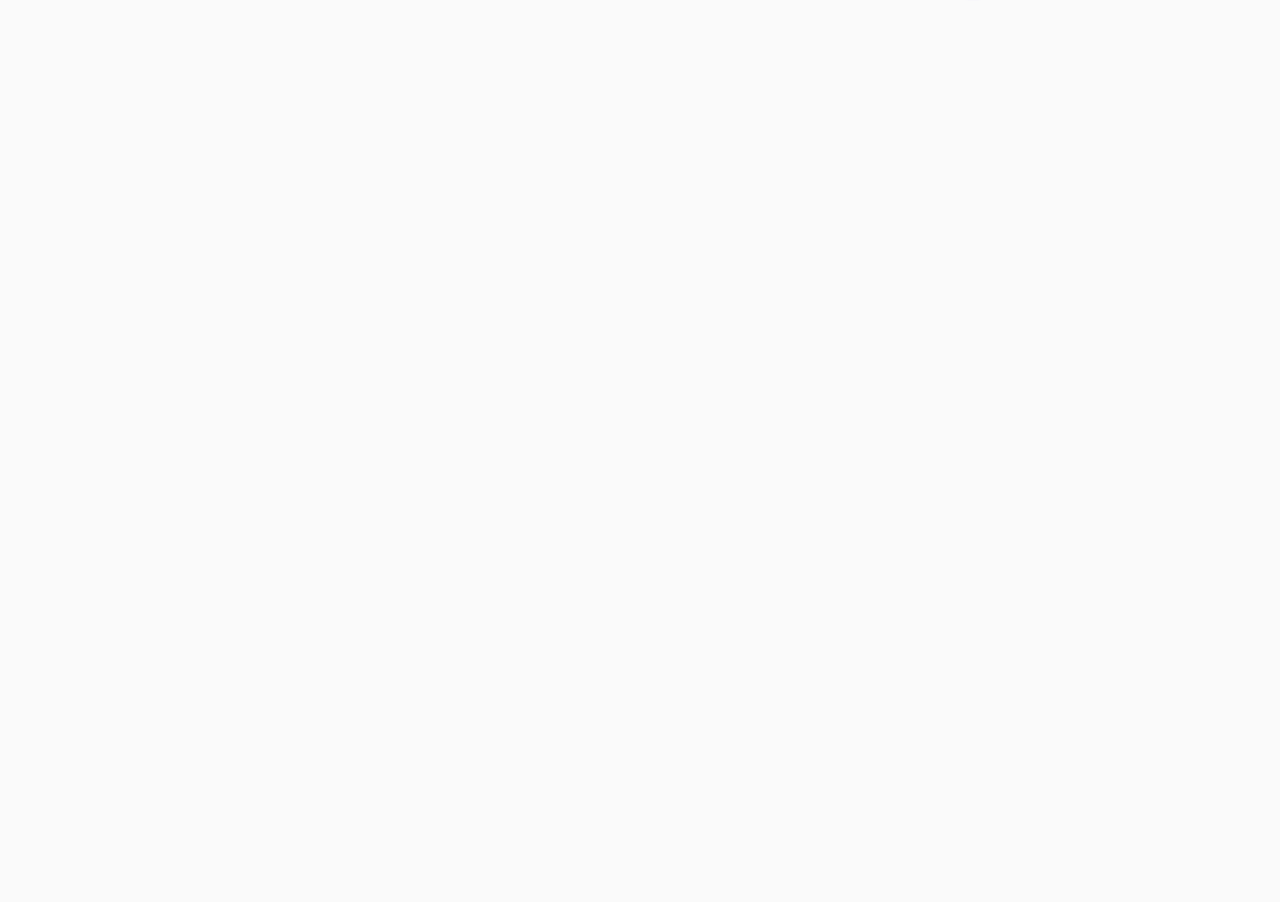
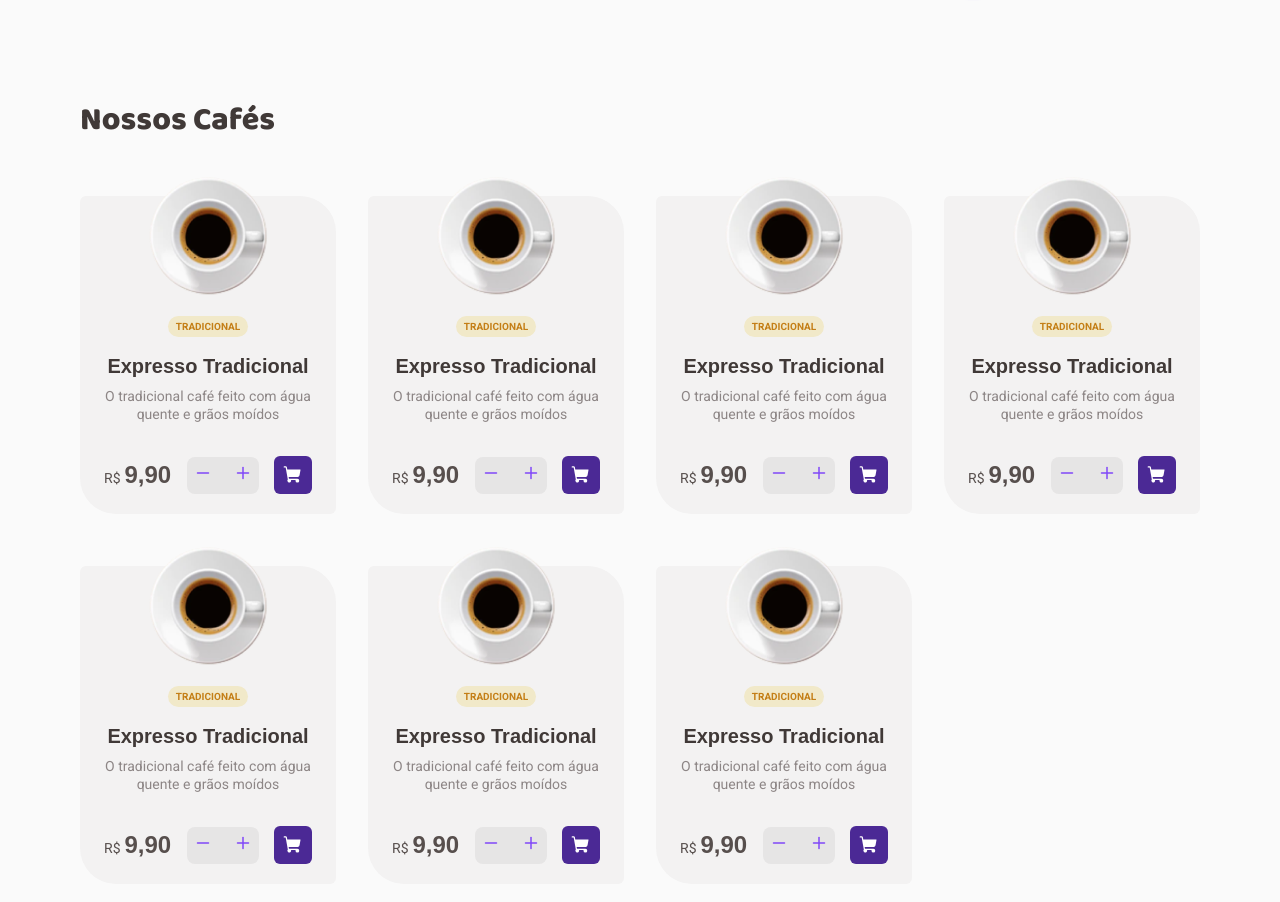
Before and after one commit to felipesouza91/ignite22-desafios, a React (Vite) app in the folder 02-coffer-delivery/: page / in a window 1280 px wide. Shown: the part 548-1450 px from the top of the page. Before the commit the page ends 800 px from the top, so only its background shows below. Built offline with nearby package versions, Linux system fonts and the light colour scheme.

Commit message:
feat: finish coffee card component

```diff
--- /dev/null
+++ b/02-coffer-delivery/src/components/CoffeeCard/index.tsx
@@ -0,0 +1,48 @@
+import React from 'react';
+import IconButton from './../IconButton/index';
+import { ShoppingCart, Plus, Minus } from 'phosphor-react';
+import CoffeeImg from '../../assets/Coffee.png';
+import {
+  CoffeeCardContainer,
+  CardImage,
+  CoffeeType,
+  Title,
+  Description,
+  Footer,
+  Price,
+  QuantityInputGroup,
+  QuantityInput,
+} from './styles';
+
+const CoffeeCard: React.FC = () => {
+  return (
+    <CoffeeCardContainer>
+      <CardImage src={CoffeeImg} />
+      <CoffeeType>TRADICIONAL</CoffeeType>
+      <Title>Expresso Tradicional</Title>
+      <Description>
+        O tradicional café feito com água quente e grãos moídos
+      </Description>
+      <Footer>
+        <Price>
+          <span>R$</span> 9,90
+        </Price>
+        <QuantityInputGroup>
+          <button>
+            <Minus weight="bold" />
+          </button>
+          <QuantityInput type="input" />
+          <button>
+            <Plus weight="bold" />
+          </button>
+        </QuantityInputGroup>
+        <IconButton
+          backgroundColor="purple-dark"
+          icon={<ShoppingCart size={20} weight="fill" />}
+        />
+      </Footer>
+    </CoffeeCardContainer>
+  );
+};
+
+export default CoffeeCard;
--- /dev/null
+++ b/02-coffer-delivery/src/components/CoffeeCard/styles.ts
@@ -0,0 +1,102 @@
+import styled from 'styled-components';
+
+export const CoffeeCardContainer = styled.div`
+  width: 256px;
+  display: flex;
+  flex-direction: column;
+  align-items: center;
+  padding: 0 24px 20px 24px;
+  background: ${({ theme }) => theme['base-card']};
+  border-radius: 6px 36px;
+  margin-top: 20px;
+`;
+
+export const CardImage = styled.img`
+  width: 120px;
+  height: 120px;
+  top: -20px;
+  position: relative;
+`;
+
+export const CoffeeType = styled.span`
+  padding: 4px 8px;
+  background: ${({ theme }) => theme['yellow-light']};
+  font-size: 10px;
+  line-height: 130%;
+  color: ${({ theme }) => theme['yellow-dark']};
+  font-weight: 700;
+  border-radius: 13px;
+  margin-bottom: 16px;
+`;
+
+export const Title = styled.span`
+  font-family: 'Baboo 2', sans-serif;
+  font-size: 20px;
+  font-weight: 700;
+  color: ${({ theme }) => theme['base-subtitle']};
+  line-height: 130%;
+  margin-bottom: 8px;
+`;
+
+export const Description = styled.span`
+  font-size: 14px;
+  font-weight: 400;
+  color: ${({ theme }) => theme['base-label']};
+  text-align: center;
+  line-height: 130%;
+  margin-bottom: 33px;
+`;
+
+export const Footer = styled.div`
+  display: flex;
+  width: 100%;
+  flex-direction: row;
+  align-items: center;
+  justify-content: space-between;
+`;
+
+export const Price = styled.div`
+  display: flex;
+  flex-direction: row;
+  align-items: baseline;
+  font-family: 'Boloo 2', sans-serif;
+  font-size: 24px;
+  gap: 4px;
+  font-weight: 800;
+
+  color: ${({ theme }) => theme['base-text']};
+  & > span {
+    font-size: 14px;
+    font-family: 'Roboto', sans-serif;
+    font-weight: 400;
+  }
+`;
+
+export const QuantityInputGroup = styled.div`
+  display: flex;
+  flex-direction: row;
+  align-items: center;
+
+  width: 72px;
+  padding: 8.5px 8px;
+  background: ${({ theme }) => theme['base-button']};
+  border-radius: 8px;
+  border: none;
+  gap: 4px;
+  & > button {
+    background: none;
+    border: none;
+    cursor: pointer;
+  }
+
+  & > button > svg {
+    color: ${({ theme }) => theme.purple};
+  }
+`;
+
+export const QuantityInput = styled.input`
+  width: 100%;
+  background: transparent;
+  border: none;
+  text-align: center;
+`;
--- a/02-coffer-delivery/src/components/Header/index.tsx
+++ b/02-coffer-delivery/src/components/Header/index.tsx
@@ -7,8 +7,8 @@
   HeaderSuffix,
   Location,
   NavContainer,
-  IconButton,
 } from './styles';
+import IconButton from '../IconButton';
 
 const Header: React.FC = () => {
   return (
@@ -20,9 +20,10 @@
             <MapPin size={22} weight="fill" />
             <span>Porto Alegre, RS</span>
           </Location>
-          <IconButton>
-            <ShoppingCart size={22} weight="fill" />
-          </IconButton>
+          <IconButton
+            backgroundColor="yellow-light"
+            icon={<ShoppingCart size={22} weight="fill" />}
+          />
         </HeaderSuffix>
       </NavContainer>
     </HeaderContainer>
--- a/02-coffer-delivery/src/components/Header/styles.ts
+++ b/02-coffer-delivery/src/components/Header/styles.ts
@@ -40,16 +40,3 @@
     line-height: 130%;
   }
 `;
-export const IconButton = styled.button`
-  display: flex;
-  align-items: center;
-  justify-content: center;
-  width: 38px;
-  height: 38px;
-  padding: 8px;
-  border: none;
-  border-radius: 6px;
-  background: ${({ theme }) => theme['yellow-light']};
-  color: ${({ theme }) => theme['yellow-dark']};
-  cursor: pointer;
-`;
--- /dev/null
+++ b/02-coffer-delivery/src/components/IconButton/index.tsx
@@ -0,0 +1,15 @@
+import React from 'react';
+import { IconButtonContainer } from './styles';
+
+interface IconButtonProps {
+  icon: React.ReactElement;
+  backgroundColor: 'yellow-light' | 'purple-dark';
+}
+
+const IconButton: React.FC<IconButtonProps> = ({ icon, backgroundColor }) => {
+  return (
+    <IconButtonContainer bgColor={backgroundColor}>{icon}</IconButtonContainer>
+  );
+};
+
+export default IconButton;
--- /dev/null
+++ b/02-coffer-delivery/src/components/IconButton/styles.ts
@@ -0,0 +1,20 @@
+import styled from 'styled-components';
+
+interface IconButtonContainerProps {
+  bgColor: 'yellow-light' | 'purple-dark';
+}
+
+export const IconButtonContainer = styled.button<IconButtonContainerProps>`
+  display: flex;
+  align-items: center;
+  justify-content: center;
+  width: 38px;
+  height: 38px;
+  padding: 8px;
+  border: none;
+  border-radius: 6px;
+  background: ${({ theme, bgColor }) => theme[bgColor]};
+  color: ${({ theme, bgColor }) =>
+    bgColor === 'purple-dark' ? theme.white : theme['yellow-dark']};
+  cursor: pointer;
+`;
--- a/02-coffer-delivery/src/pages/Home/index.tsx
+++ b/02-coffer-delivery/src/pages/Home/index.tsx
@@ -11,7 +11,10 @@
   BuyInfos,
   BuyInfoDescription,
   InfoImage,
+  HomeSubTitle,
+  CoffeeList,
 } from './styles';
+import CoffeeCard from '../../components/CoffeeCard';
 
 const Home: React.FC = () => {
   return (
@@ -52,6 +55,16 @@
         </InfoSection>
         <InfoImage src={HomeImage} />
       </IntoContainer>
+      <HomeSubTitle>Nossos Cafés</HomeSubTitle>
+      <CoffeeList>
+        <CoffeeCard />
+        <CoffeeCard />
+        <CoffeeCard />
+        <CoffeeCard />
+        <CoffeeCard />
+        <CoffeeCard />
+        <CoffeeCard />
+      </CoffeeList>
     </HomeContainer>
   );
 };
--- a/02-coffer-delivery/src/pages/Home/styles.ts
+++ b/02-coffer-delivery/src/pages/Home/styles.ts
@@ -8,6 +8,7 @@
 export const HomeContainer = styled.div`
   display: flex;
   flex: 1;
+  flex-direction: column;
 `;
 
 export const IntoContainer = styled.div`
@@ -72,3 +73,20 @@
   width: 476px;
   height: 360px;
 `;
+
+export const HomeSubTitle = styled.h4`
+  font-family: 'Baloo 2', sans-serif;
+  font-weight: 800;
+  font-size: 32px;
+  line-height: 130%;
+  color: ${({ theme }) => theme['base-subtitle']};
+  margin-bottom: 34px;
+`;
+
+export const CoffeeList = styled.div`
+  display: flex;
+  flex-direction: row;
+  gap: 32px;
+  flex-wrap: wrap;
+  margin-bottom: 154px;
+`;
```
Also changed, not shown: 02-coffer-delivery/src/assets/Coffee.png (added).
